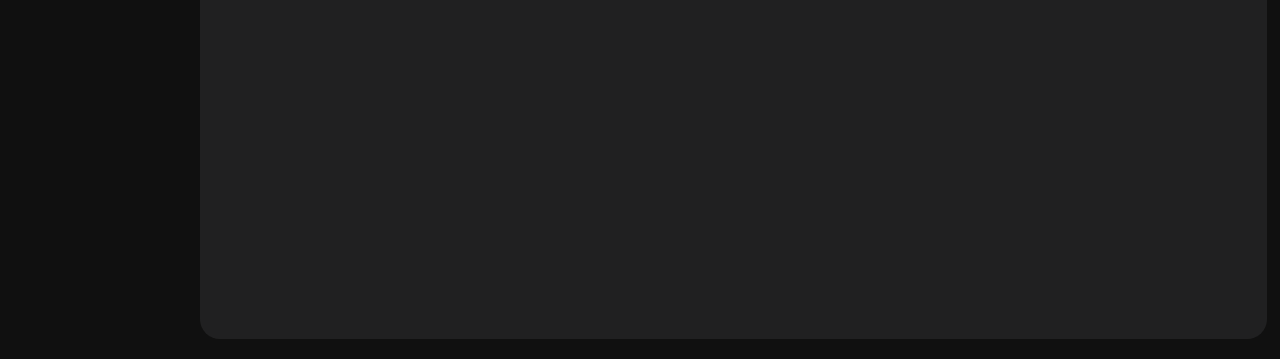
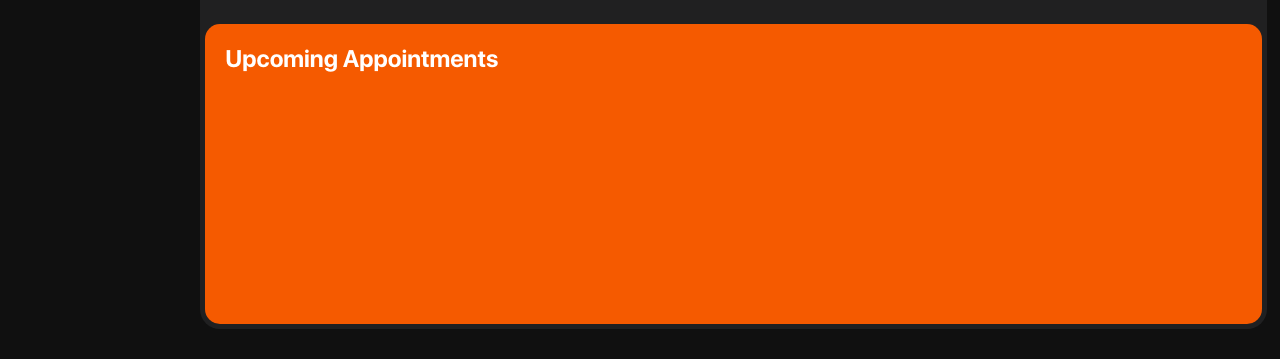
Before and after one commit to 23f2002084/Hospital-Management-System, a Flask app: page / in a window 1280 px wide. Shown: the part 441-800 px from the top of the page. Run offline with Flask 3, Linux system fonts and the light colour scheme; data comes from the database, SQL or seed files in the repository; both versions use the stored data as it was after the commit; data that the repository does not hold is empty.

Commit message:
db and frontend

```diff
--- a/Static/css/admindash.css
+++ b/Static/css/admindash.css
@@ -1,6 +1,10 @@
 *{
     margin: 0;
     padding: 0;
+}
+
+*::-webkit-scrollbar{
+    width: 0;
 }
 
 @font-face {
@@ -25,7 +29,7 @@
 
 .main{
     width: 100%;
-    height: 100vh;
+    min-height: 100vh;
     background-color: #101010;
     display: flex;
     align-items: center;
@@ -38,23 +42,32 @@
     position: fixed;
 }
 
+.navbar h1{
+    color: white;
+}
+
 .view{
     width: calc(99% - 200px);
-    height: 95vh;
+    margin-top: 20px;
+    margin-bottom: 20px;
     background-color: #202021;
     border-radius: 20px;
     margin-left: 200px;
-    overflow: hidden;
+    overflow-y: scroll;
+    overflow-x: hidden;
+    scrollbar-width: none;
     display: flex;
+    align-items: center;
     flex-direction: column;
 }
 
 .welcome{
-    width: 100%;
+    width: 99%;
+    margin-top: 5px;
     height: 200px;
     overflow: hidden;
     background-color: #5672c2;
-    border-radius: 20px;
+    border-radius: 15px;
     display: flex;
     justify-content: space-between;
     align-items: center;
@@ -62,7 +75,6 @@
 
 .text{
     width: 700px;
-    padding-left: 30px;
 }
 
 .welcome img{
@@ -70,9 +82,10 @@
     padding-right:30px ;
 }
 
-.welcome h1, h2{
+.welcome h1{
     color: white;
     font-family: 'sfprob';
+    padding-left: 30px;
 }
 
 .welcome h2{
@@ -80,28 +93,28 @@
     color: rgb(211, 211, 211);
     font-size: 15px;
     padding-top: 10px;
+    padding-left: 30px;
 }
 
 .boxes{
-    width: 100%;
-    height: calc(100vh - 200px);
+    width: 99%;
     display: flex;
     justify-content: space-between;
-    margin-top: 10px;
+    margin-top: 25px;
 }
 
 .boxes h1,h2{
     color: white;
     font-family: 'sfpror';
-    padding: 10px;
+    padding: 20px;
     z-index: 99999;
 }
 
 .box{
-    width: 270px;
+    width: 265px;
     height: 180px;
-    border: 1px solid #101010;
-    border-radius: 20px;
+    background-color: #f55a00;
+    border-radius: 15px;
     display: flex;
     flex-direction: column;
     justify-content: space-between;
@@ -111,6 +124,22 @@
 
 .box img{
     position: absolute;
-    width: 80%;
-    padding-left: 80px;
+    width: 100%;
+    height: 100%;
 }
+
+.appointments{
+    width: 99%;
+    height: 300px;
+    background-color: #f55a00;
+    margin-top: 25px;
+    border-radius: 15px;
+    margin-bottom: 5px;
+}
+
+.appointments h1{
+    color: white;
+    font-family: 'sfprob';
+    padding-left: 20px;
+    padding-top: 20px;
+}
--- a/Templates/admin/dashboard.html
+++ b/Templates/admin/dashboard.html
@@ -8,7 +8,9 @@
 </head>
 <body>
     <section class="main">
-        <div class="navbar"></div>
+        <div class="navbar">
+            <h1>Hello</h1>
+        </div>
         <div class="view">
             <div class="welcome">
                 <div class="text">
@@ -20,21 +22,27 @@
             <div class="boxes">
                 <div class="box" style="background-color: #d7f3fe;">
                     <h1>{{doctor}}</h1>
-                    <h2>Doctor</h2>
-                    <img src="{{ url_for('static',filename='images/doctor.jpg')}}" alt="">
+                    <h2>Doctors</h2>
+                    <img src="{{ url_for('static',filename='images/doctor.png')}}" alt="">
                 </div>
                 <div class="box">
-                    <h1>{{user}}</h1>
-                    <h2>User</h2>
+                    <h1>{{pat}}</h1>
+                    <h2>Patients</h2>
+                    <img src="{{ url_for('static',filename='images/patient.png')}}" alt="">
                 </div>
                 <div class="box">
                     <h1>{{dept}}</h1>
-                    <h2>Department</h2>
+                    <h2>Departments</h2>
+                    <img src="{{ url_for('static',filename='images/dept.png')}}" alt="">
                 </div>
                 <div class="box">
                     <h1>{{dept}}</h1>
                     <h2>Appointments</h2>
+                    <img src="{{ url_for('static',filename='images/appointment.png')}}" alt="">
                 </div>
+            </div>
+            <div class="appointments">
+                <h1>Upcoming Appointments</h1>
             </div>
         </div>
     </section>
--- a/app.py
+++ b/app.py
@@ -14,14 +14,16 @@ def count():
     usercount=cur.fetchone()[0]
     cur.execute('SELECT COUNT(*)FROM DEPARTMENT')
     deptcount=cur.fetchone()[0]
+    cur.execute('SELECT COUNT(*)FROM PATIENTS')
+    patcount=cur.fetchone()[0]
     con.close()
-    return doccount, usercount, deptcount
+    return doccount, usercount, deptcount, patcount
 
 @app.route('/')
 
 def home():
-    doctor,user,dept=count()
-    return render_template("admin/dashboard.html",doctor=doctor,user=user,dept=dept)
+    doctor,user,dept,pat=count()
+    return render_template("admin/dashboard.html",doctor=doctor,user=user,dept=dept,pat=pat)
 
 
 if __name__ == "__main__":
```
Also changed, not shown: instance/commands.sql (+9 -2 lines), Static/images/appointment.png (added), Static/images/doctor.png (added), Static/images/patient.png (added), instance/hospitalmanagement.db.
